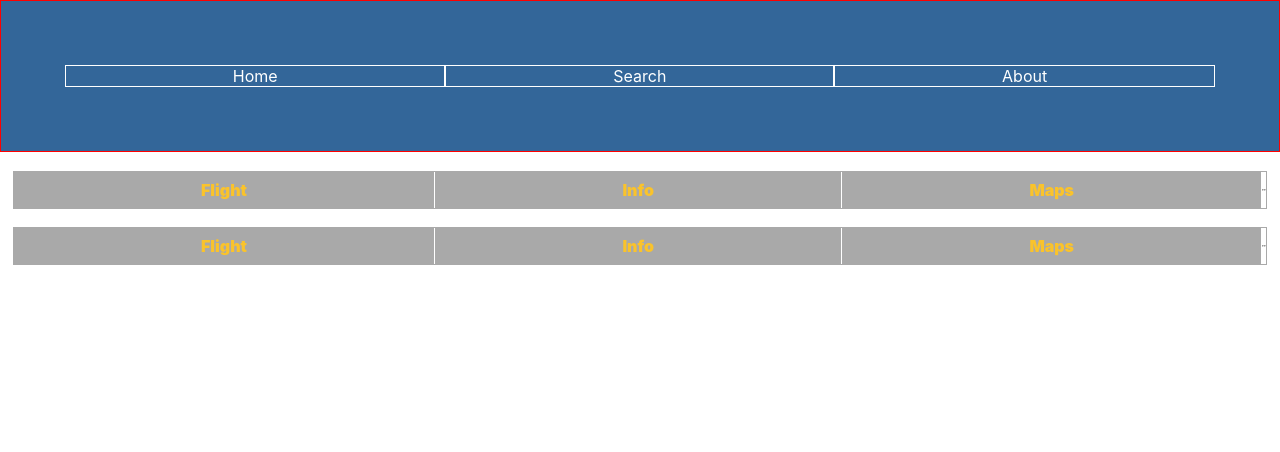
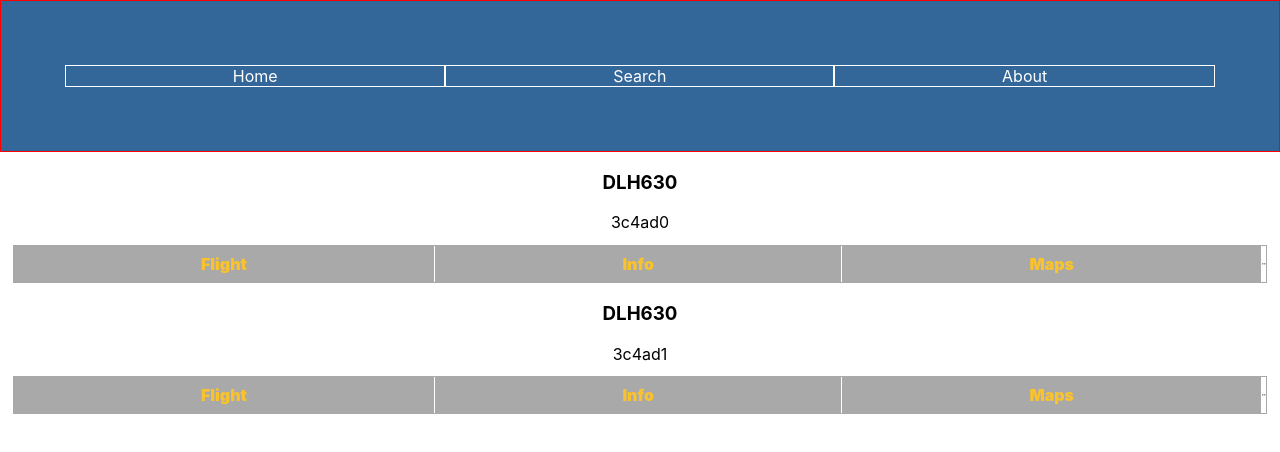
Before and after one commit to RomanyU1662160/AFE-U1662160, a React (Create React App) app: page / in a window 1280 px wide. Shown: the top 452 px of the page. Built offline with nearby package versions, Linux system fonts and the light colour scheme.

Commit message:
Call api working

```diff
--- a/public/flights.json
+++ b/public/flights.json
@@ -15,7 +15,7 @@
             "arrivalAirportCandidatesCount": 0
         },
         {
-            "icao24": "3c4ad0",
+            "icao24": "3c4ad1",
             "firstSeen": "1517230790",
             "estDepartureAirport": "EDDF",
             "lastSeen": "1517238306",
--- a/src/components/flight/Flight.jsx
+++ b/src/components/flight/Flight.jsx
@@ -1,7 +1,7 @@
 import React, { Fragment } from 'react';
 import { Card, CardTitle, CardSubtitle } from 'reactstrap';
 import TabGroup from '../baseComponents/tabs/TabGroup';
-import CallApi from '../../helpers/callApi';
+
 
 const Flight = (props) => {
 	const { flight } = props;
@@ -9,9 +9,9 @@
 	return (
 		<Fragment>
 			<Card  body outline color="danger">
-				<CardTitle> <h3 color="text-info">{flight.name} </h3>  </CardTitle>
-				<CardSubtitle> {flight.capital} </CardSubtitle>
-				 <TabGroup groupId={flight.name} ></TabGroup>
+				<CardTitle> <h3 color="text-info">{flight.callsign} </h3>  </CardTitle>
+				<CardSubtitle> {flight.icao24} </CardSubtitle>
+				 <TabGroup groupId={flight.icao24} ></TabGroup>
 			</Card>
 		</Fragment>
 	);
--- a/src/components/flights/Flights.jsx
+++ b/src/components/flights/Flights.jsx
@@ -5,15 +5,12 @@
 
 const Flights = (props) => {
 	const ContextFlights = useContext(FlightsContext);
+	const flightList = ContextFlights.Data.map(flight => <Flight flight={flight} />);
 
-	// useEffect(() => {
-	// 	console.log('Use Effect ran ', ContextFlights.Data);
-	// });
+
 	return (
 		<Wrapper>
-			{ContextFlights.Data.map((flight) => {
-				return <Flight flight={flight}> </Flight>;
-			})}
+			{flightList}
 		</Wrapper>
 	);
 };
--- a/src/helpers/callApi.js
+++ b/src/helpers/callApi.js
@@ -1,13 +1,15 @@
 
-
+import axios from 'axios';
 // export const ApiURL = 'http://aviation-edge.com/v2/public/timetable?key=acb04d-fb6668&iataCode=JFK&type=departure';
-// export const ApiURL = 'https://opensky-network.org/api/flights/arrival?airport=EDDL&begin=1517227200&end=1517230800';
+ export const ApiURL = 'https://opensky-network.org/api/flights/arrival?airport=EDDL&begin=1517227200&end=1517230800';
 const mockUrl = '../flights.json';
 
 async function callApi() {
 	try {
 		const response = await fetch(mockUrl);
+
 		const data = await response.json();
+
 		return data;
 	} catch (e) {
 		console.log(e);
```
Also changed, not shown: src/contexts/FlightContext.jsx (+5 -2 lines).
